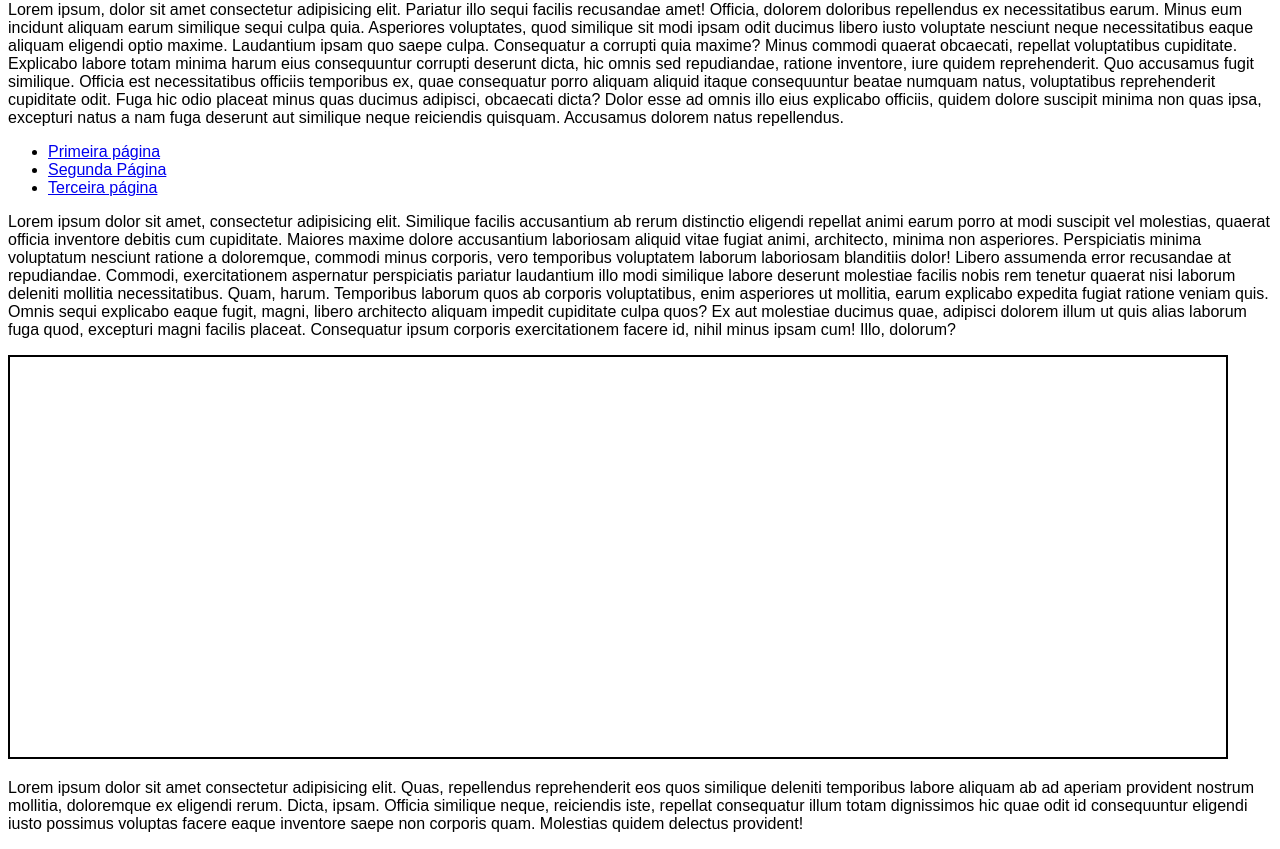
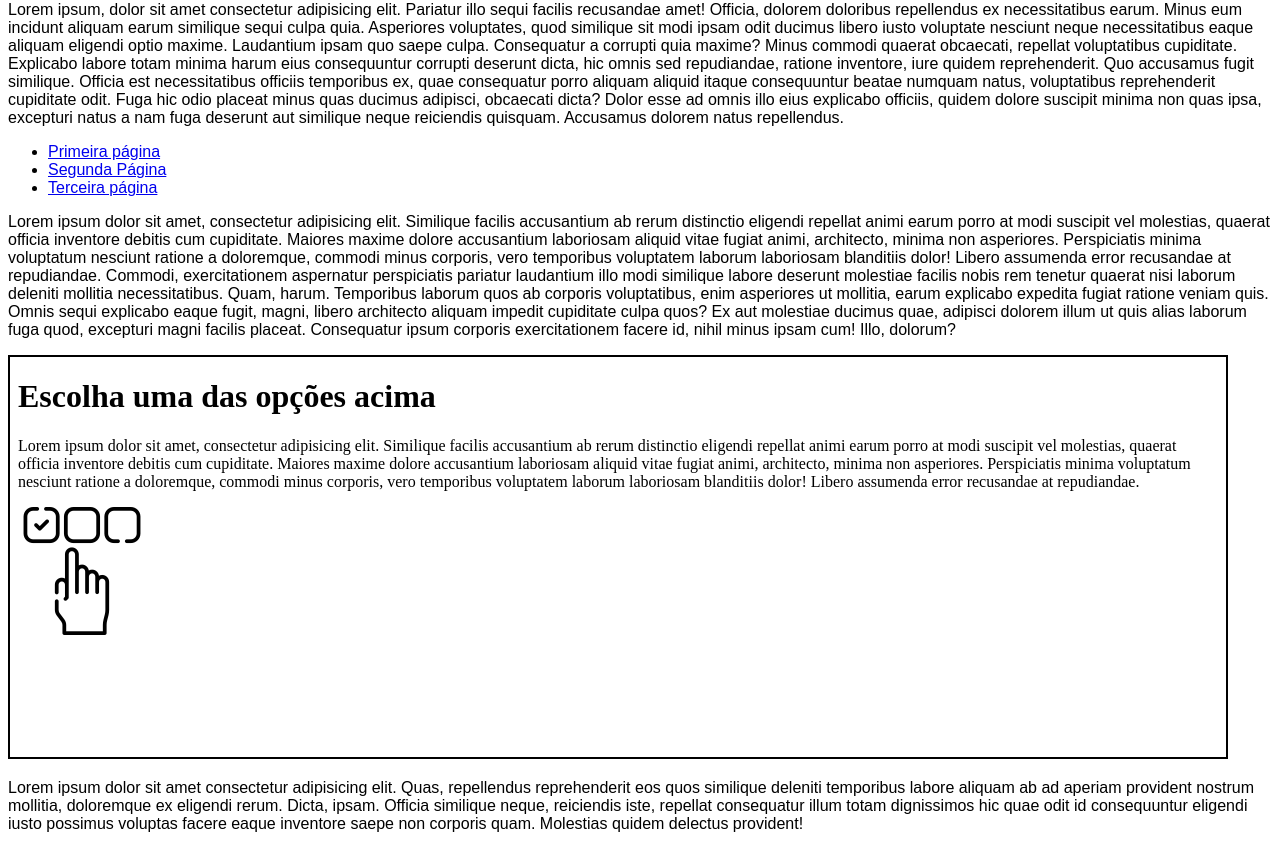
Before and after one commit to dudasantts/html-css, a plain HTML site: page exercicios/ex024/iframe003.html in a window 1280 px wide. Shown: the part 79-928 px from the top of the page. Drawn offline with Linux system fonts and the light colour scheme.

Commit message:
Exercicío iframe 003

```diff
--- a/exercicios/ex024/iframe003.html
+++ b/exercicios/ex024/iframe003.html
@@ -13,6 +13,7 @@
             height: 400px;
             border: 2px solid black;
         }
+
     </style>
 </head>
 <body>
@@ -36,7 +37,9 @@
     Temporibus laborum quos ab corporis voluptatibus, enim asperiores ut mollitia, earum explicabo expedita fugiat ratione veniam quis. Omnis sequi explicabo eaque fugit, magni, libero architecto aliquam impedit cupiditate culpa quos?
     Ex aut molestiae ducimus quae, adipisci dolorem illum ut quis alias laborum fuga quod, excepturi magni facilis placeat. Consequatur ipsum corporis exercitationem facere id, nihil minus ipsam cum! Illo, dolorum?</p>
 
-    <iframe  id="tela" name="frame" src="">
+    <iframe  id="tela" name="frame" srcdoc="<h1>Escolha uma das opções acima </h1><p>Lorem ipsum dolor sit amet, consectetur adipisicing elit. Similique facilis accusantium ab rerum distinctio eligendi repellat animi earum porro at modi suscipit vel molestias, quaerat officia inventore debitis cum cupiditate.
+    Maiores maxime dolore accusantium laboriosam aliquid vitae fugiat animi, architecto, minima non asperiores. Perspiciatis minima voluptatum nesciunt ratione a doloremque, commodi minus corporis, vero temporibus voluptatem laborum laboriosam blanditiis dolor!
+    Libero assumenda error recusandae at repudiandae.</p><img src='imagens/escolha.png'>">
         <p>Infelizmente seu navegador não é compatível com isso.</p>
     </iframe>
 
```
Also changed, not shown: exercicios/ex024/imagens/escolha.png (added).
